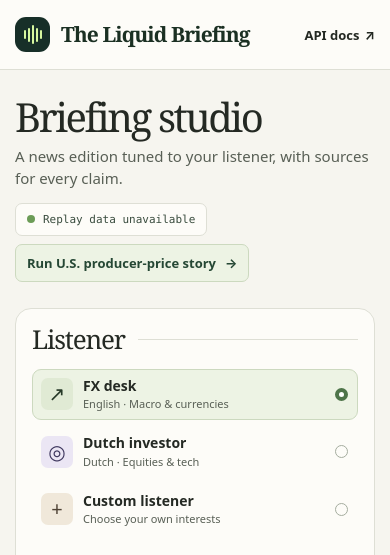
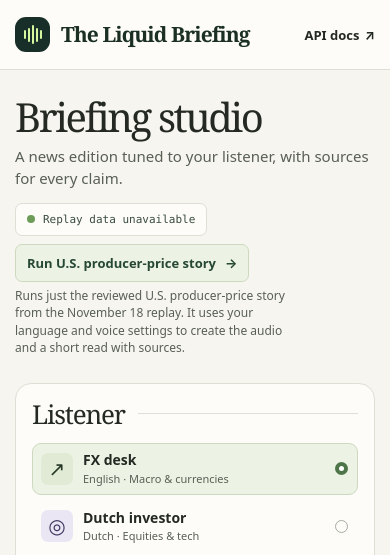
Before and after one commit to RaulRohjans/hackaton-sourcera, a FastAPI app: page / in a window 390 px wide. Shown: the top 555 px of the page. Run offline with FastAPI, Linux system fonts and the light colour scheme; data that the repository does not hold is empty.

Commit message:
Added more UI improvements

```diff
--- a/briefing/static/studio.css
+++ b/briefing/static/studio.css
@@ -64,6 +64,7 @@ nav { display: flex; align-items: center; gap: 24px; font-size: 13px; white-spac
   font: 11px/1.4 var(--mono); margin-bottom: 2px;
 }
 .replay-indicator { width: 8px; height: 8px; flex: none; border-radius: 50%; background: #6c9c57; }
+.story-demo-action { position: relative; }
 .story-demo {
   display: inline-flex; align-items: center; gap: 9px; min-height: 38px; padding: 7px 11px;
   border: 1px solid #ccd9bf; border-radius: 7px; color: #254734; background: #edf3e4;
@@ -71,6 +72,15 @@ nav { display: flex; align-items: center; gap: 24px; font-size: 13px; white-spac
 }
 .story-demo:hover:enabled { background: #e2edd7; }
 .story-demo:disabled { opacity: .65; }
+.story-demo-help {
+  position: absolute; inset-block-start: 100%; inset-inline-end: 0; z-index: 2;
+  width: min(285px, calc(100vw - 30px)); padding: 10px 12px;
+  background: var(--forest); color: #f4faee; border-radius: 8px;
+  box-shadow: 0 4px 12px #172f2826; font-size: 12px; line-height: 1.45;
+  visibility: hidden;
+}
+.story-demo-action:hover .story-demo-help,
+.story-demo:focus-visible + .story-demo-help { visibility: visible; }
 
 .studio-grid { display: grid; grid-template-columns: minmax(300px, 340px) minmax(0, 1fr); gap: 28px; align-items: start; }
 .settings { background: var(--panel); border: 1px solid var(--line); border-radius: 16px; padding: 21px; }
@@ -144,6 +154,15 @@ form { display: grid; gap: 13px; }
 .play:disabled { opacity: .55; }
 .play span { border-style: solid; border-width: 8px 0 8px 13px; border-color: transparent transparent transparent currentColor; margin-left: 3px; }
 .play.is-playing span { width: 14px; height: 15px; border: 0; border-inline: 4px solid currentColor; margin-left: 0; }
+.play[aria-busy="true"] { opacity: 1; cursor: progress; }
+.play[aria-busy="true"] span {
+  width: 22px; height: 22px; margin: 0; border: 2px solid #192e2340;
+  border-top-color: currentColor; border-radius: 50%; animation: spin 800ms linear infinite;
+}
+@keyframes spin { to { transform: rotate(1turn); } }
+@media (prefers-reduced-motion: reduce) {
+  .play[aria-busy="true"] span { animation: none; }
+}
 .timeline { flex: 1; min-width: 0; padding-top: 5px; }
 .timeline input { display: block; width: 100%; margin: 0; min-height: 18px; accent-color: var(--lime); cursor: pointer; }
 .timeline input:disabled { cursor: default; opacity: .55; }
@@ -199,12 +218,19 @@ form { display: grid; gap: 13px; }
 @media (max-width: 730px) {
   .workspace-heading { flex-wrap: wrap; align-items: flex-start; gap: 13px; }
   .workspace-actions { align-items: flex-start; }
+  .story-demo-help { inset-inline: 0 auto; }
   .studio-grid { grid-template-columns: minmax(0, 1fr); gap: 18px; }
   .settings { padding: 16px; }
   .workspace { padding-top: 27px; }
   .partner { display: none; }
   .hero-wave { opacity: .58; }
 }
+@media (hover: none) {
+  .story-demo-help {
+    position: static; visibility: visible; padding: 5px 0 0;
+    background: transparent; color: var(--muted); box-shadow: none;
+  }
+}
 @media (max-width: 420px) {
   .workspace, .masthead { padding-inline: 15px; }
   .readout-heading { align-items: flex-start; flex-wrap: wrap; }
--- a/briefing/static/studio.js
+++ b/briefing/static/studio.js
@@ -6,7 +6,9 @@ const edition = byId("edition");
 const status = byId("status");
 const audio = byId("audio");
 const play = byId("play");
+const playStatus = "Creating narration…";
 const storyDemo = byId("story-demo");
+const storyDemoHelp = byId("story-demo-help");
 const seek = byId("seek");
 const fallback = byId("local-audio");
 const textDownload = byId("download-text");
@@ -189,6 +191,14 @@ function updateDemoButton() {
   storyDemo.disabled = !replay || generating || loadingAudio;
 }
 
+function updatePlayButton() {
+  play.disabled = generating || loadingAudio || !briefing?.stories.length;
+  play.classList.toggle("is-playing", !audio.paused);
+  play.setAttribute("aria-busy", String(loadingAudio));
+  const label = audio.paused ? "Play briefing" : "Pause briefing";
+  play.setAttribute("aria-label", loadingAudio ? playStatus : label);
+}
+
 async function generate({ useAI = true, storyId = null } = {}) {
   if (generating || (!storyId && !form.reportValidity())) return;
   const preset = activePreset;
@@ -204,7 +214,7 @@ async function generate({ useAI = true, storyId = null } = {}) {
   const asOf = storyId ? replay.as_of : `${byId("replay-date").value}T23:59:59Z`;
   edition.setAttribute("aria-busy", "true");
   byId("generate").disabled = true;
-  play.disabled = true;
+  updatePlayButton();
   audio.pause();
   fallback.hidden = true;
   status.textContent = "Building briefing…";
@@ -223,7 +233,7 @@ async function generate({ useAI = true, storyId = null } = {}) {
     byId("generate").disabled = false;
     generating = false;
     updateDemoButton();
-    play.disabled = loadingAudio || !briefing?.stories.length;
+    updatePlayButton();
   }
 }
 
@@ -238,9 +248,9 @@ async function playBriefing(local = false) {
 
   loadingAudio = true;
   updateDemoButton();
-  play.disabled = true;
+  updatePlayButton();
   fallback.hidden = true;
-  status.textContent = "Creating narration…";
+  status.textContent = playStatus;
   try {
     const result = await jsonRequest(`/api/briefings/${currentId}/audio?local=${local}`, { method: "POST" });
     if (briefing.id !== currentId || generating) return;
@@ -258,7 +268,7 @@ async function playBriefing(local = false) {
   } finally {
     loadingAudio = false;
     updateDemoButton();
-    play.disabled = generating || !briefing?.stories.length;
+    updatePlayButton();
   }
 }
 
@@ -274,12 +284,7 @@ function updateTimeline() {
 }
 
 for (const event of ["loadedmetadata", "timeupdate"]) audio.addEventListener(event, updateTimeline);
-for (const event of ["play", "pause", "ended"]) {
-  audio.addEventListener(event, () => {
-    play.classList.toggle("is-playing", !audio.paused);
-    play.setAttribute("aria-label", audio.paused ? "Play briefing" : "Pause briefing");
-  });
-}
+for (const event of ["play", "pause", "ended"]) audio.addEventListener(event, updatePlayButton);
 audio.addEventListener("error", () => {
   if (!audio.getAttribute("src")) return;
   audio.removeAttribute("src");
@@ -294,7 +299,13 @@ seek.addEventListener("input", () => {
 });
 play.addEventListener("click", () => playBriefing());
 fallback.addEventListener("click", () => playBriefing(true));
+storyDemo.parentElement.addEventListener("pointerenter", () => { storyDemoHelp.hidden = false; });
+storyDemo.addEventListener("focus", () => { storyDemoHelp.hidden = false; });
+document.addEventListener("keydown", (event) => {
+  if (event.key === "Escape") storyDemoHelp.hidden = true;
+});
 storyDemo.addEventListener("click", async () => {
+  if (matchMedia("(hover: hover)").matches) storyDemoHelp.hidden = true;
   edition.scrollIntoView({ block: "nearest" });
   const result = await generate({ storyId: storyDemo.dataset.storyId });
   if (result?.stories.length) await playBriefing();
--- a/briefing/templates/index.html
+++ b/briefing/templates/index.html
@@ -30,9 +30,15 @@
       </div>
       <div class="workspace-actions">
         <div class="replay-stats"><span class="replay-indicator"></span><span id="replay-stats">Historical replay</span></div>
-        <button class="story-demo" type="button" id="story-demo" data-story-id="us-ppi" aria-controls="edition" disabled>
-          Run U.S. producer-price story <span aria-hidden="true">→</span>
-        </button>
+        <div class="story-demo-action">
+          <button class="story-demo" type="button" id="story-demo" data-story-id="us-ppi" aria-controls="edition" aria-describedby="story-demo-help" disabled>
+            Run U.S. producer-price story <span aria-hidden="true">→</span>
+          </button>
+          <div class="story-demo-help" id="story-demo-help" role="tooltip">
+            Runs just the reviewed U.S. producer-price story from the November 18 replay.
+            It uses your language and voice settings to create the audio and a short read with sources.
+          </div>
+        </div>
       </div>
     </header>
 
@@ -116,7 +122,7 @@
             <div class="hero-wave" id="hero-wave" aria-hidden="true"></div>
           </div>
           <div class="player-controls">
-            <button class="play" type="button" id="play" aria-label="Play briefing" disabled><span aria-hidden="true"></span></button>
+            <button class="play" type="button" id="play" aria-label="Play briefing" aria-busy="false" disabled><span aria-hidden="true"></span></button>
             <div class="timeline">
               <label class="visually-hidden" for="seek">Playback position</label>
               <input type="range" id="seek" min="0" max="1000" value="0" disabled>
```
